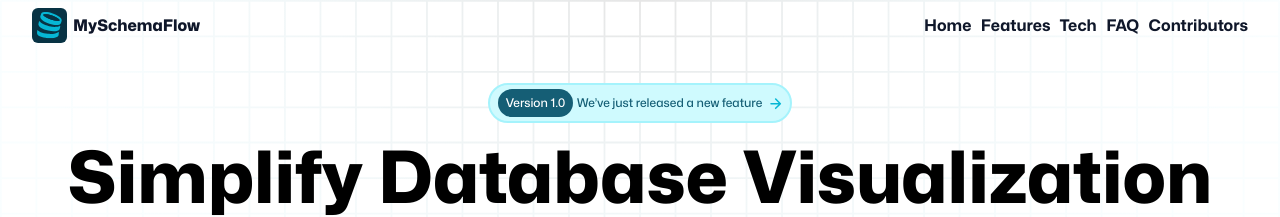
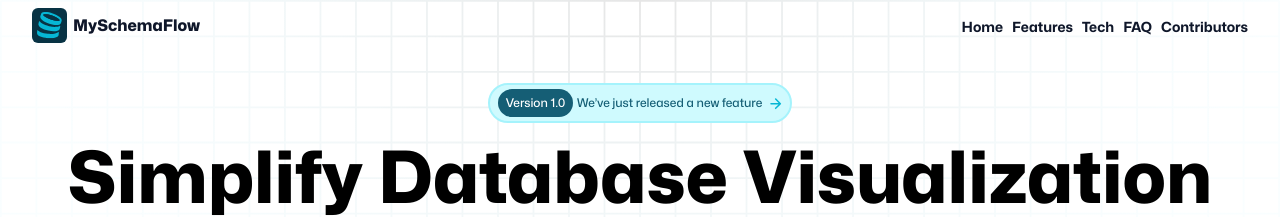
Before and after one commit to Finestwork/my-schema-flow-landing-page, a Nuxt app: page / in a window 1280 px wide. Shown: the top 217 px of the page. Built offline with nearby package versions, Linux system fonts and the light colour scheme.

Commit message:
Add color states to navbar component

```diff
--- a/components/LandingPageNav.vue
+++ b/components/LandingPageNav.vue
@@ -1,12 +1,12 @@
 <template>
   <nav class="top-0 z-50 fixed left-0 w-full py-2">
     <div class="mx-auto flex w-[95%] items-center justify-between">
-        <span class="flex items-center">
+        <a href="/" class="flex items-center outline-none ring-0 focus-visible:ring-4 ring-cyan-500/50 transition-shadow">
           <Logo class="h-[35px] w-[35px] rounded-md p-1" />
           <span class="text-md font-mona ml-1.5 font-extrabold text-slate-900"
           >MySchemaFlow</span
           >
-        </span>
+        </a>
       <div>
         <VLandingPageLink class="mr-1.5" to="#features"
         >Home
--- a/components/VLandingPageLink.vue
+++ b/components/VLandingPageLink.vue
@@ -5,7 +5,7 @@ type TProps = {
 const props = defineProps<TProps>();
 </script>
 <template>
-  <NuxtLink class="font-bold text-slate-900 font-mona" :to="props.to">
+  <NuxtLink class="font-bold text-sm text-slate-900 font-mona hover:text-cyan-600 focus-visible:text-cyan-600" :to="props.to">
     <slot></slot>
   </NuxtLink>
 </template>
```
